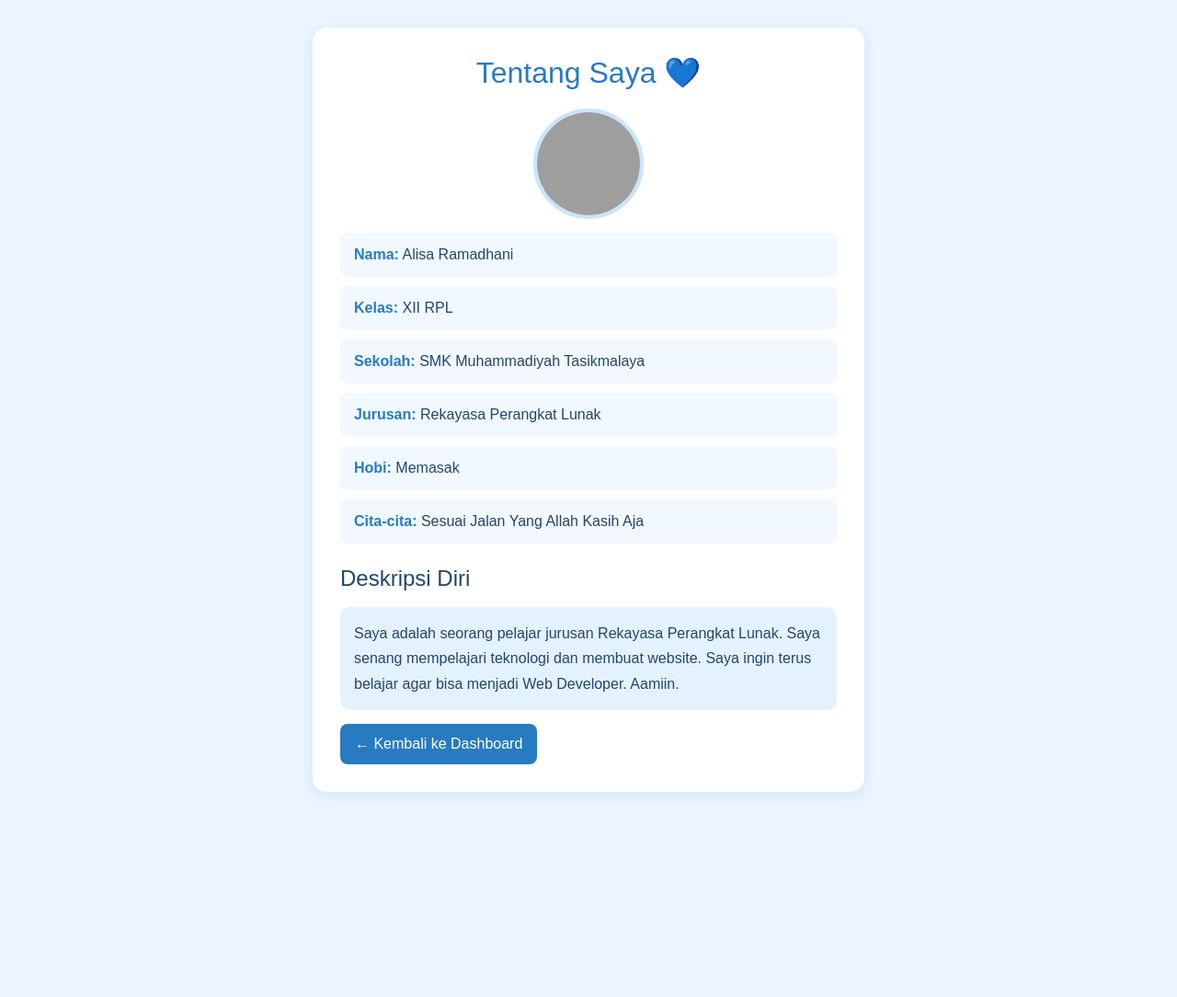
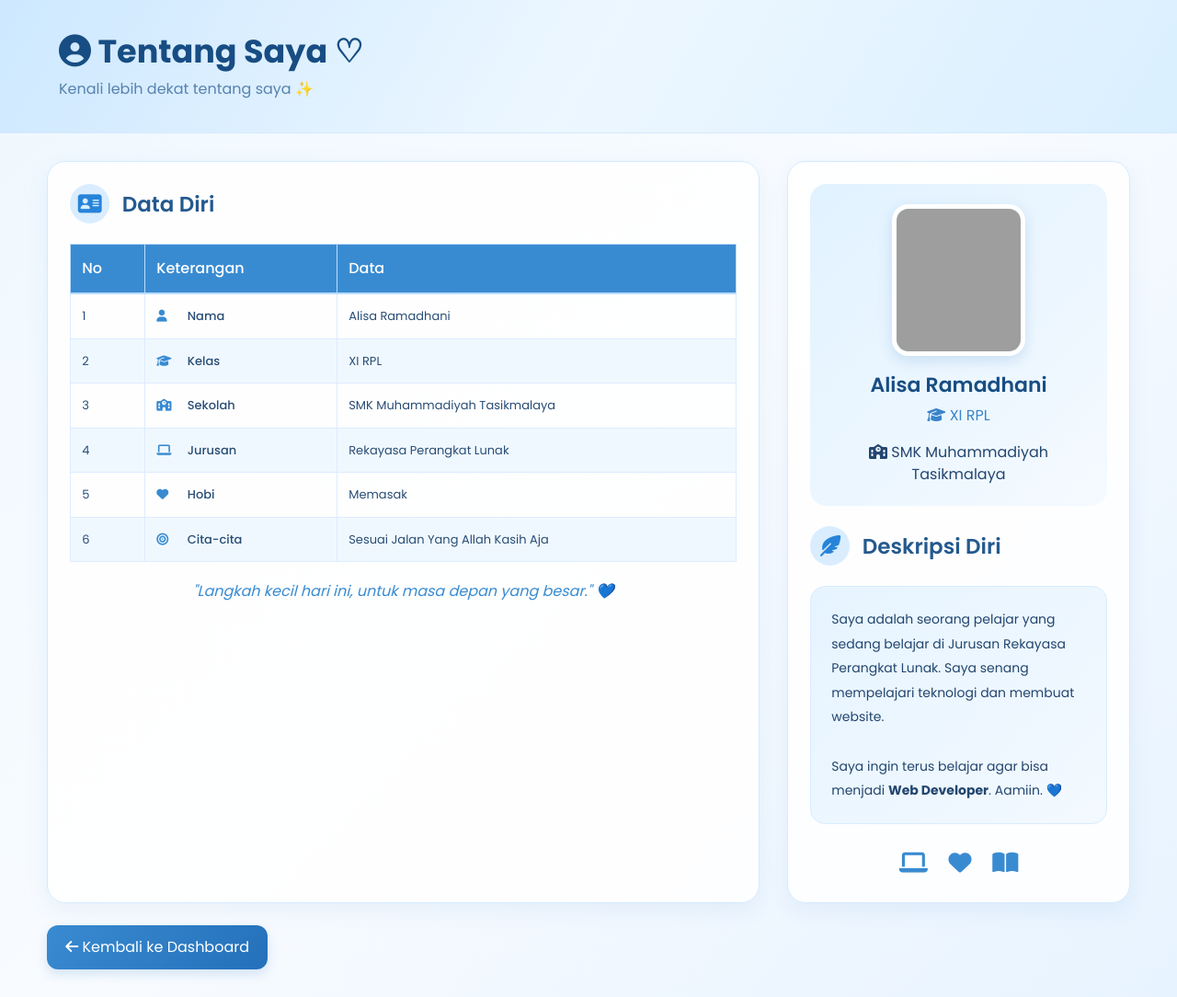
Before and after one commit to elicabet09-code/UKK-2026, a PHP site: page /aboutme.php in a window 1280 px wide. Shown: the whole page at 92% size. Before the commit the page ends 864 px from the top, so only its background shows below. Run offline with PHP 8.4, Linux system fonts and the light colour scheme; grey boxes are pictures that could not be loaded.

Commit message:
blum selesai

```diff
--- a/aboutme.php
+++ b/aboutme.php
@@ -1,14 +1,22 @@
-
 <?php
 session_start();
 include "config/koneksi.php";
 
 $nama = "Alisa Ramadhani";
-$kelas = "XII RPL";
+$kelas = "XI RPL";
 $sekolah = "SMK Muhammadiyah Tasikmalaya";
 $jurusan = "Rekayasa Perangkat Lunak";
 $hobi = "Memasak";
 $cita_cita = "Sesuai Jalan Yang Allah Kasih Aja";
+
+$data = [
+    ["Nama", $nama, "fa-user"],
+    ["Kelas", $kelas, "fa-graduation-cap"],
+    ["Sekolah", $sekolah, "fa-school"],
+    ["Jurusan", $jurusan, "fa-laptop"],
+    ["Hobi", $hobi, "fa-heart"],
+    ["Cita-cita", $cita_cita, "fa-bullseye"]
+];
 ?>
 
 <!DOCTYPE html>
@@ -18,132 +26,314 @@ $cita_cita = "Sesuai Jalan Yang Allah Kasih Aja";
 <meta name="viewport" content="width=device-width, initial-scale=1.0">
 <title>Tentang Saya</title>
 
-    <link rel="stylesheet"
-          href="https://cdn.jsdelivr.net/npm/bootstrap@4.6.2/dist/css/bootstrap.min.css">
+<link rel="stylesheet" href="https://cdn.jsdelivr.net/npm/bootstrap@4.6.2/dist/css/bootstrap.min.css">
+<link rel="stylesheet" href="https://cdnjs.cloudflare.com/ajax/libs/font-awesome/6.5.2/css/all.min.css">
+<link href="https://fonts.googleapis.com/css2?family=Poppins:wght@300;400;500;600;700&display=swap" rel="stylesheet">
 
 <style>
-        body {
-            font-family: Arial, sans-serif;
-            background: #eaf5ff;
-            color: #23466b;
-            padding: 30px 15px;
+* {
+    box-sizing: border-box;
 }
 
-        .card-profil {
-            max-width: 600px;
-            margin: auto;
-            background: white;
-            padding: 30px;
-            border-radius: 15px;
-            box-shadow: 0 4px 15px rgba(0, 80, 150, 0.1);
+body {
+    margin: 0;
+    font-family: 'Poppins', sans-serif;
+    color: #23466f;
+    background: linear-gradient(135deg, #eff8ff, #f8fbff, #e7f3ff);
 }
 
-        h2 {
-            color: #287bc1;
-            text-align: center;
-            margin-bottom: 20px;
+.header {
+    padding: 35px 5%;
+    background: linear-gradient(120deg, #cde8ff, #edf7ff, #d9efff);
+    border-bottom: 1px solid #d4eaff;
 }
 
-        .foto {
-            display: block;
-            width: 120px;
-            height: 120px;
-            object-fit: cover;
-            border-radius: 50%;
-            border: 4px solid #c8e5ff;
-            margin: 0 auto 15px;
+.header h1 {
+    font-size: 35px;
+    font-weight: 700;
+    color: #174d83;
 }
 
-        .info {
-            background: #f1f8ff;
-            padding: 12px 15px;
-            margin-bottom: 10px;
-            border-radius: 8px;
+.header p {
+    color: #5882ae;
+    margin-bottom: 0;
 }
 
-        .info strong {
-            color: #287bc1;
+.content {
+    padding: 30px 4%;
 }
 
-        .deskripsi {
-            background: #e4f2ff;
-            padding: 15px;
-            border-radius: 10px;
-            line-height: 1.7;
+.panel {
+    background: rgba(255,255,255,0.9);
+    border: 1px solid #d5eaff;
+    border-radius: 20px;
+    padding: 24px;
+    height: 100%;
+    box-shadow: 0 8px 25px rgba(46,116,181,0.08);
+}
+
+.section-title {
+    font-size: 23px;
+    font-weight: 600;
+    margin-bottom: 22px;
+    color: #24598e;
+}
+
+.section-title i {
+    display: inline-flex;
+    width: 43px;
+    height: 43px;
+    align-items: center;
+    justify-content: center;
+    margin-right: 8px;
+    border-radius: 50%;
+    background: #d9edff;
+    color: #2784d8;
+}
+
+.table {
+    color: #284d75;
+    margin-bottom: 0;
+    width: 100%;
+}
+
+.table thead th {
+    background: #398bd1;
+    color: white;
+    border-color: #b9dcfa;
+    padding: 14px 12px;
+    font-weight: 500;
+    vertical-align: middle;
+}
+
+.table td {
+    padding: 14px 12px;
+    border-color: #dcecff;
+    vertical-align: middle;
+    font-size: 13px;
+}
+
+.table tbody tr:nth-child(even) {
+    background: #f0f8ff;
+}
+
+.table tbody tr:hover {
+    background: #e0f1ff;
+}
+
+.field-name {
+    font-weight: 500;
+    white-space: nowrap;
+}
+
+.field-name i {
+    color: #398bd1;
+    width: 25px;
+    margin-right: 5px;
+}
+
+.profile-card {
+    background: linear-gradient(135deg, #e1f2ff, #f5faff);
+    border-radius: 18px;
+    padding: 22px;
+    text-align: center;
+    margin-bottom: 22px;
+}
+
+.profile-photo {
+    width: 145px;
+    height: 165px;
+    object-fit: cover;
+    border-radius: 18px;
+    border: 5px solid white;
+    box-shadow: 0 5px 15px rgba(44,119,184,0.18);
+    background: #dceeff;
+}
+
+.profile-name {
+    font-size: 22px;
+    font-weight: 600;
+    margin-top: 15px;
+    color: #174d83;
+}
+
+.profile-class {
+    color: #3984c9;
+    margin-top: 5px;
+}
+
+.description {
+    background: linear-gradient(135deg, #e6f4ff, #f3f9ff);
+    border: 1px solid #d9ecff;
+    padding: 22px;
+    border-radius: 16px;
+    font-size: 14px;
+    line-height: 1.9;
+}
+
+.quote {
+    text-align: center;
+    color: #398bd1;
+    font-style: italic;
+    margin-top: 20px;
 }
 
 .btn-dashboard {
     display: inline-block;
-            background: #287bc1;
+    background: linear-gradient(135deg, #398bd1, #2470ba);
     color: white;
-            padding: 10px 16px;
-            border-radius: 8px;
-            text-decoration: none;
-            margin-top: 15px;
+    padding: 12px 20px;
+    border-radius: 12px;
+    text-decoration: none !important;
+    box-shadow: 0 5px 12px rgba(43,120,190,0.18);
+    transition: 0.3s;
 }
 
 .btn-dashboard:hover {
-            background: #195d96;
     color: white;
-            text-decoration: none;
+    transform: translateY(-2px);
+    background: #1e66ac;
+}
+
+@media (max-width: 768px) {
+    .header h1 {
+        font-size: 27px;
+    }
+
+    .panel {
+        padding: 16px;
+        margin-bottom: 20px;
+    }
+
+    .content {
+        padding: 20px 4%;
+    }
+
+    .table td,
+    .table thead th {
+        padding: 10px 8px;
+    }
 }
 </style>
 </head>
 
 <body>
 
-<div class="card-profil">
+<header class="header">
+    <h1><i class="fa-solid fa-user-circle"></i> Tentang Saya ♡</h1>
+    <p>Kenali lebih dekat tentang saya ✨</p>
+</header>
 
-    <h2>Tentang Saya 💙</h2>
+<div class="container-fluid content">
+    <div class="row">
 
-    <img src="assets/foto-profil.jpg"
+        <!-- TABEL DATA DIRI -->
+        <div class="col-lg-8 mb-4">
+            <div class="panel">
+
+                <h3 class="section-title">
+                    <i class="fa-solid fa-address-card"></i>
+                    Data Diri
+                </h3>
+
+                <div class="table-responsive">
+                    <table class="table table-bordered table-hover">
+
+                        <thead>
+                            <tr>
+                                <th>No</th>
+                                <th>Keterangan</th>
+                                <th>Data</th>
+                            </tr>
+                        </thead>
+
+                        <tbody>
+                        <?php foreach ($data as $index => $item) { ?>
+                            <tr>
+                                <td><?= $index + 1 ?></td>
+                                <td class="field-name">
+                                    <i class="fa-solid <?= htmlspecialchars($item[2]) ?>"></i>
+                                    <?= htmlspecialchars($item[0]) ?>
+                                </td>
+                                <td><?= htmlspecialchars($item[1]) ?></td>
+                            </tr>
+                        <?php } ?>
+                        </tbody>
+
+                    </table>
+                </div>
+
+                <p class="quote">
+                    "Langkah kecil hari ini, untuk masa depan yang besar." 💙
+                </p>
+
+            </div>
+        </div>
+
+        <!-- PROFIL DAN DESKRIPSI -->
+        <div class="col-lg-4 mb-4">
+            <div class="panel">
+
+                <div class="profile-card">
+                    <img
+                        src="assets/foto-profil.jpg"
                         alt="Foto profil"
-         class="foto"
-         onerror="this.style.display='none';">
+                        class="profile-photo"
+                        onerror="this.style.display='none'; document.getElementById('fotoFallback').style.display='flex';">
 
-    <div class="info">
-        <strong>Nama:</strong>
+                    <div id="fotoFallback"
+                         class="profile-photo mx-auto"
+                         style="display:none;align-items:center;justify-content:center;color:#398bd1;">
+                        <i class="fa-solid fa-user" style="font-size:55px;"></i>
+                    </div>
+
+                    <div class="profile-name">
                         <?= htmlspecialchars($nama) ?>
                     </div>
 
-    <div class="info">
-        <strong>Kelas:</strong>
+                    <div class="profile-class">
+                        <i class="fa-solid fa-graduation-cap"></i>
                         <?= htmlspecialchars($kelas) ?>
                     </div>
 
-    <div class="info">
-        <strong>Sekolah:</strong>
+                    <p class="mt-3 mb-0">
+                        <i class="fa-solid fa-school"></i>
                         <?= htmlspecialchars($sekolah) ?>
+                    </p>
                 </div>
 
-    <div class="info">
-        <strong>Jurusan:</strong>
-        <?= htmlspecialchars($jurusan) ?>
+                <h3 class="section-title">
+                    <i class="fa-solid fa-feather-pointed"></i>
+                    Deskripsi Diri
+                </h3>
+
+                <div class="description">
+                    Saya adalah seorang pelajar yang sedang belajar di
+                    Jurusan Rekayasa Perangkat Lunak. Saya senang
+                    mempelajari teknologi dan membuat website.
+
+                    <br><br>
+
+                    Saya ingin terus belajar agar bisa menjadi
+                    <strong>Web Developer</strong>. Aamiin. 💙
                 </div>
 
-    <div class="info">
-        <strong>Hobi:</strong>
-        <?= htmlspecialchars($hobi) ?>
+                <div class="text-center mt-4"
+                     style="color:#398bd1;font-size:25px;">
+                    <i class="fa-solid fa-laptop"></i>
+                    <i class="fa-solid fa-heart mx-3"></i>
+                    <i class="fa-solid fa-book-open"></i>
                 </div>
 
-    <div class="info">
-        <strong>Cita-cita:</strong>
-        <?= htmlspecialchars($cita_cita) ?>
+            </div>
         </div>
 
-    <h4 class="mt-4 mb-3">Deskripsi Diri</h4>
-
-    <div class="deskripsi">
-        Saya adalah seorang pelajar jurusan Rekayasa Perangkat Lunak.
-        Saya senang mempelajari teknologi dan membuat website.
-        Saya ingin terus belajar agar bisa menjadi Web Developer.
-        Aamiin.
     </div>
 
     <a href="dashboard.php" class="btn-dashboard">
-        &larr; Kembali ke Dashboard
+        <i class="fa-solid fa-arrow-left"></i>
+        Kembali ke Dashboard
     </a>
-
 </div>
 
 </body>
```
Also changed, not shown: edit_pelanggaran_kategori.php (+101 -0 lines), hapus_guru.php (+23 -26 lines), hapus_kelas.php (+23 -25 lines), hapus_tahun_ajaran.php (+16 -73 lines). Lines whose indentation alone changed are shown as unchanged.
